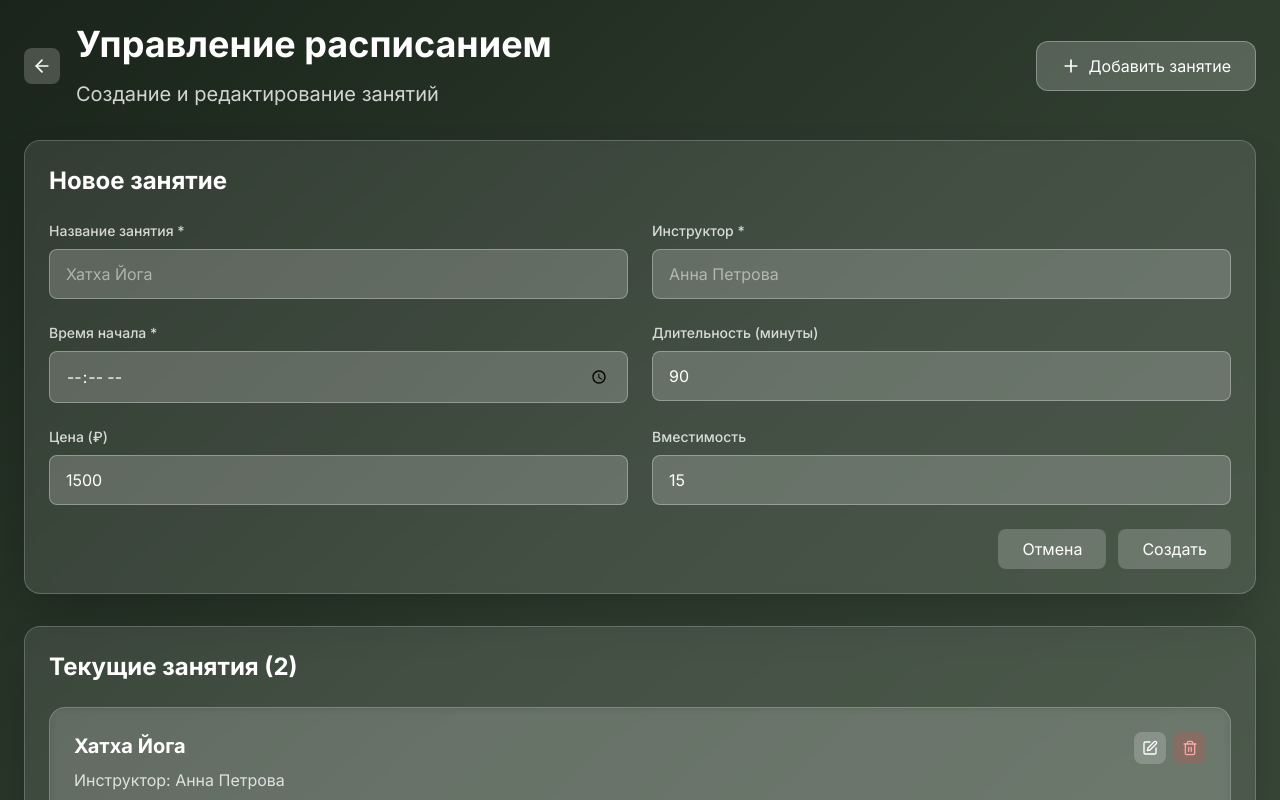
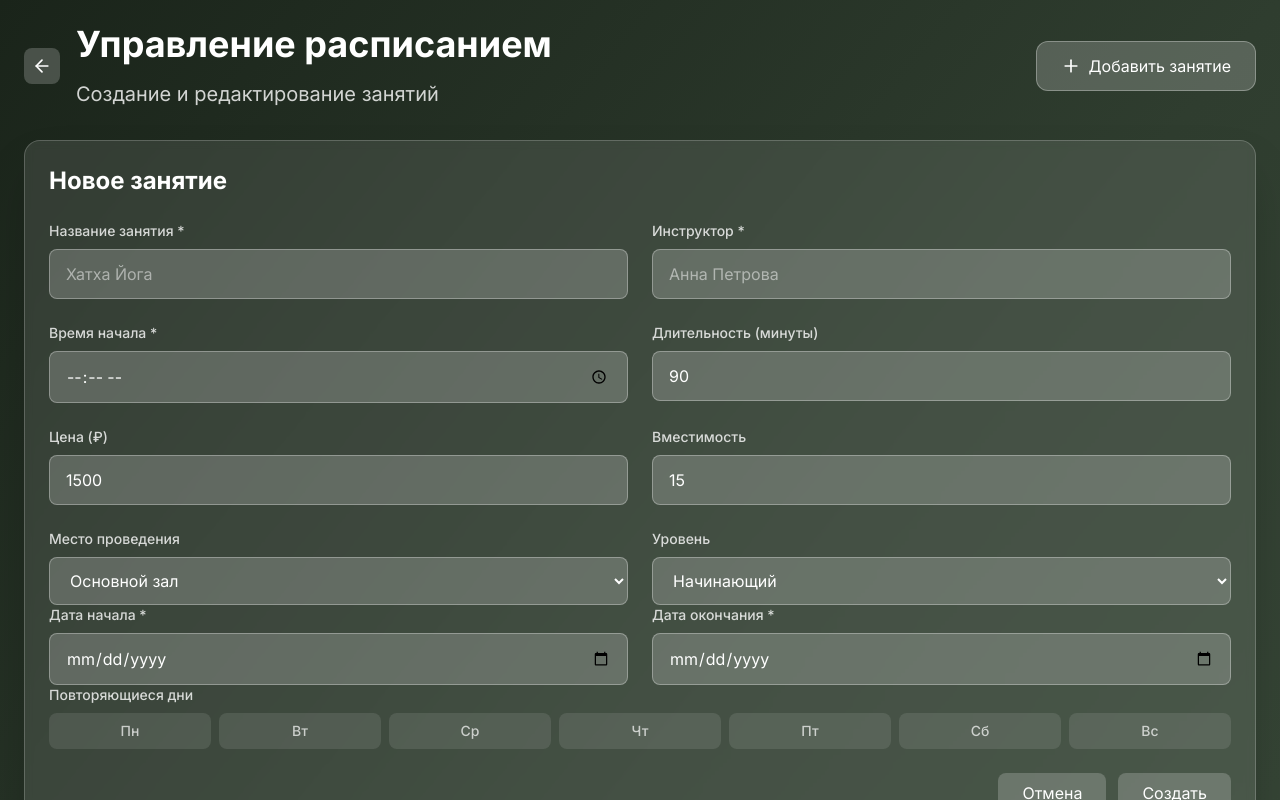
Before and after one commit to Ambaklya/vnutri-yoga, a React (Create React App) app in the folder client/: page /admin/schedule in a window 1280 px wide. Both pictures are taken after a click on the button "Добавить занятие". Shown: the top 800 px of the page. Built offline with nearby package versions, Linux system fonts and the light colour scheme; no server answers.

Commit message:
Sync classes and schedule management, add date selection, fix locations, and improve bookings display

```diff
--- a/client/src/components/Admin/BookingsManagement.tsx
+++ b/client/src/components/Admin/BookingsManagement.tsx
@@ -398,6 +398,14 @@ const BookingsManagement: React.FC = () => {
                             <XCircle size={16} />
                           </button>
                         )}
+
+                        <button
+                          onClick={() => deleteBooking(booking.id)}
+                          className="p-2 bg-red-500/20 text-red-300 rounded-lg hover:bg-red-500/30 transition-all"
+                          title="Удалить"
+                        >
+                          <Trash2 size={16} />
+                        </button>
                       </div>
                     </td>
                   </tr>
--- a/client/src/components/Admin/ScheduleManagement.tsx
+++ b/client/src/components/Admin/ScheduleManagement.tsx
@@ -15,8 +15,11 @@ const ScheduleManagement: React.FC = () => {
       currentBookings: 8,
       maxBookings: 15,
       level: 'Начинающий',
-      location: 'Зал 1',
-      isActive: true
+      location: 'Основной зал',
+      isActive: true,
+      startDate: '2024-01-01',
+      endDate: '2024-03-31',
+      recurringDays: ['monday', 'wednesday', 'friday']
     },
     {
       id: '2',
@@ -29,8 +32,28 @@ const ScheduleManagement: React.FC = () => {
       currentBookings: 10,
       maxBookings: 12,
       level: 'Средний',
-      location: 'Зал 2',
-      isActive: true
+      location: 'Зал для практик',
+      isActive: true,
+      startDate: '2024-01-01',
+      endDate: '2024-03-31',
+      recurringDays: ['tuesday', 'thursday']
+    },
+    {
+      id: '3',
+      name: 'Йога для расслабления',
+      instructor: 'Елена Смирнова',
+      time: '20:00',
+      duration: 60,
+      price: 1200,
+      capacity: 20,
+      currentBookings: 15,
+      maxBookings: 20,
+      level: 'Начинающий',
+      location: 'Зал медитации',
+      isActive: true,
+      startDate: '2024-01-01',
+      endDate: '2024-03-31',
+      recurringDays: ['monday', 'wednesday', 'friday']
     }
   ]);
   const [formData, setFormData] = useState({
@@ -39,7 +62,12 @@ const ScheduleManagement: React.FC = () => {
     time: '',
     duration: 90,
     price: 1500,
-    capacity: 15
+    capacity: 15,
+    location: 'Основной зал',
+    level: 'Начинающий',
+    startDate: '',
+    endDate: '',
+    recurringDays: [] as string[]
   });
 
   const handleInputChange = (e: React.ChangeEvent<HTMLInputElement>) => {
@@ -77,7 +105,12 @@ const ScheduleManagement: React.FC = () => {
       time: '',
       duration: 90,
       price: 1500,
-      capacity: 15
+      capacity: 15,
+      location: 'Основной зал',
+      level: 'Начинающий',
+      startDate: '',
+      endDate: '',
+      recurringDays: []
     });
 
     // Скрываем форму
@@ -93,7 +126,12 @@ const ScheduleManagement: React.FC = () => {
       time: '',
       duration: 90,
       price: 1500,
-      capacity: 15
+      capacity: 15,
+      location: 'Основной зал',
+      level: 'Начинающий',
+      startDate: '',
+      endDate: '',
+      recurringDays: []
     });
     setShowForm(false);
   };
@@ -214,6 +252,103 @@ const ScheduleManagement: React.FC = () => {
                   max="50"
                 />
               </div>
+              <div>
+                <label className="block text-sm font-medium text-white/80 mb-2">
+                  Место проведения
+                </label>
+                <select
+                  name="location"
+                  value={formData.location}
+                  onChange={(e) => setFormData(prev => ({ ...prev, location: e.target.value }))}
+                  className="w-full px-4 py-3 bg-white/20 border border-white/30 rounded-lg focus:ring-2 focus:ring-white/50 focus:border-transparent text-white"
+                >
+                  <option value="Основной зал">Основной зал</option>
+                  <option value="Зал для практик">Зал для практик</option>
+                  <option value="Зал медитации">Зал медитации</option>
+                  <option value="Открытая площадка">Открытая площадка</option>
+                </select>
+              </div>
+              <div>
+                <label className="block text-sm font-medium text-white/80 mb-2">
+                  Уровень
+                </label>
+                <select
+                  name="level"
+                  value={formData.level}
+                  onChange={(e) => setFormData(prev => ({ ...prev, level: e.target.value }))}
+                  className="w-full px-4 py-3 bg-white/20 border border-white/30 rounded-lg focus:ring-2 focus:ring-white/50 focus:border-transparent text-white"
+                >
+                  <option value="Начинающий">Начинающий</option>
+                  <option value="Средний">Средний</option>
+                  <option value="Продвинутый">Продвинутый</option>
+                </select>
+              </div>
+            </div>
+
+            {/* Даты и повторения */}
+            <div className="grid grid-cols-1 md:grid-cols-2 gap-6">
+              <div>
+                <label className="block text-sm font-medium text-white/80 mb-2">
+                  Дата начала *
+                </label>
+                <input
+                  type="date"
+                  name="startDate"
+                  value={formData.startDate}
+                  onChange={(e) => setFormData(prev => ({ ...prev, startDate: e.target.value }))}
+                  className="w-full px-4 py-3 bg-white/20 border border-white/30 rounded-lg focus:ring-2 focus:ring-white/50 focus:border-transparent text-white"
+                  required
+                />
+              </div>
+              <div>
+                <label className="block text-sm font-medium text-white/80 mb-2">
+                  Дата окончания *
+                </label>
+                <input
+                  type="date"
+                  name="endDate"
+                  value={formData.endDate}
+                  onChange={(e) => setFormData(prev => ({ ...prev, endDate: e.target.value }))}
+                  className="w-full px-4 py-3 bg-white/20 border border-white/30 rounded-lg focus:ring-2 focus:ring-white/50 focus:border-transparent text-white"
+                  required
+                />
+              </div>
+            </div>
+
+            {/* Повторяющиеся дни */}
+            <div>
+              <label className="block text-sm font-medium text-white/80 mb-2">
+                Повторяющиеся дни
+              </label>
+              <div className="grid grid-cols-2 md:grid-cols-7 gap-2">
+                {[
+                  { key: 'monday', label: 'Пн' },
+                  { key: 'tuesday', label: 'Вт' },
+                  { key: 'wednesday', label: 'Ср' },
+                  { key: 'thursday', label: 'Чт' },
+                  { key: 'friday', label: 'Пт' },
+                  { key: 'saturday', label: 'Сб' },
+                  { key: 'sunday', label: 'Вс' }
+                ].map(day => (
+                  <button
+                    key={day.key}
+                    type="button"
+                    onClick={() => {
+                      const newRecurringDays = formData.recurringDays.includes(day.key)
+                        ? formData.recurringDays.filter(d => d !== day.key)
+                        : [...formData.recurringDays, day.key];
+                      setFormData(prev => ({ ...prev, recurringDays: newRecurringDays }));
+                    }}
+                    className={`px-3 py-2 rounded-lg text-sm font-medium transition-all ${
+                      formData.recurringDays.includes(day.key)
+                        ? 'bg-white/20 text-white border border-white/30'
+                        : 'bg-white/10 text-white/70 hover:bg-white/20'
+                    }`}
+                  >
+                    {day.label}
+                  </button>
+                ))}
+              </div>
             </div>
             <div className="flex justify-end space-x-3 pt-6">
               <button
--- a/client/src/components/Classes/ClassesView.tsx
+++ b/client/src/components/Classes/ClassesView.tsx
@@ -43,7 +43,7 @@ const ClassesView: React.FC = () => {
       level: 'Начинающий',
       capacity: 15,
       enrolled: 8,
-      location: 'Зал 1',
+      location: 'Основной зал',
       date: '2024-01-20',
       recurringDays: ['monday', 'wednesday', 'friday']
     },
@@ -56,7 +56,7 @@ const ClassesView: React.FC = () => {
       level: 'Средний',
       capacity: 12,
       enrolled: 10,
-      location: 'Зал 2',
+      location: 'Зал для практик',
       date: '2024-01-20',
       recurringDays: ['tuesday', 'thursday']
     },
@@ -69,7 +69,7 @@ const ClassesView: React.FC = () => {
       level: 'Начинающий',
       capacity: 20,
       enrolled: 15,
-      location: 'Зал 3',
+      location: 'Зал медитации',
       date: '2024-01-20',
       recurringDays: ['monday', 'wednesday', 'friday']
     }
```
